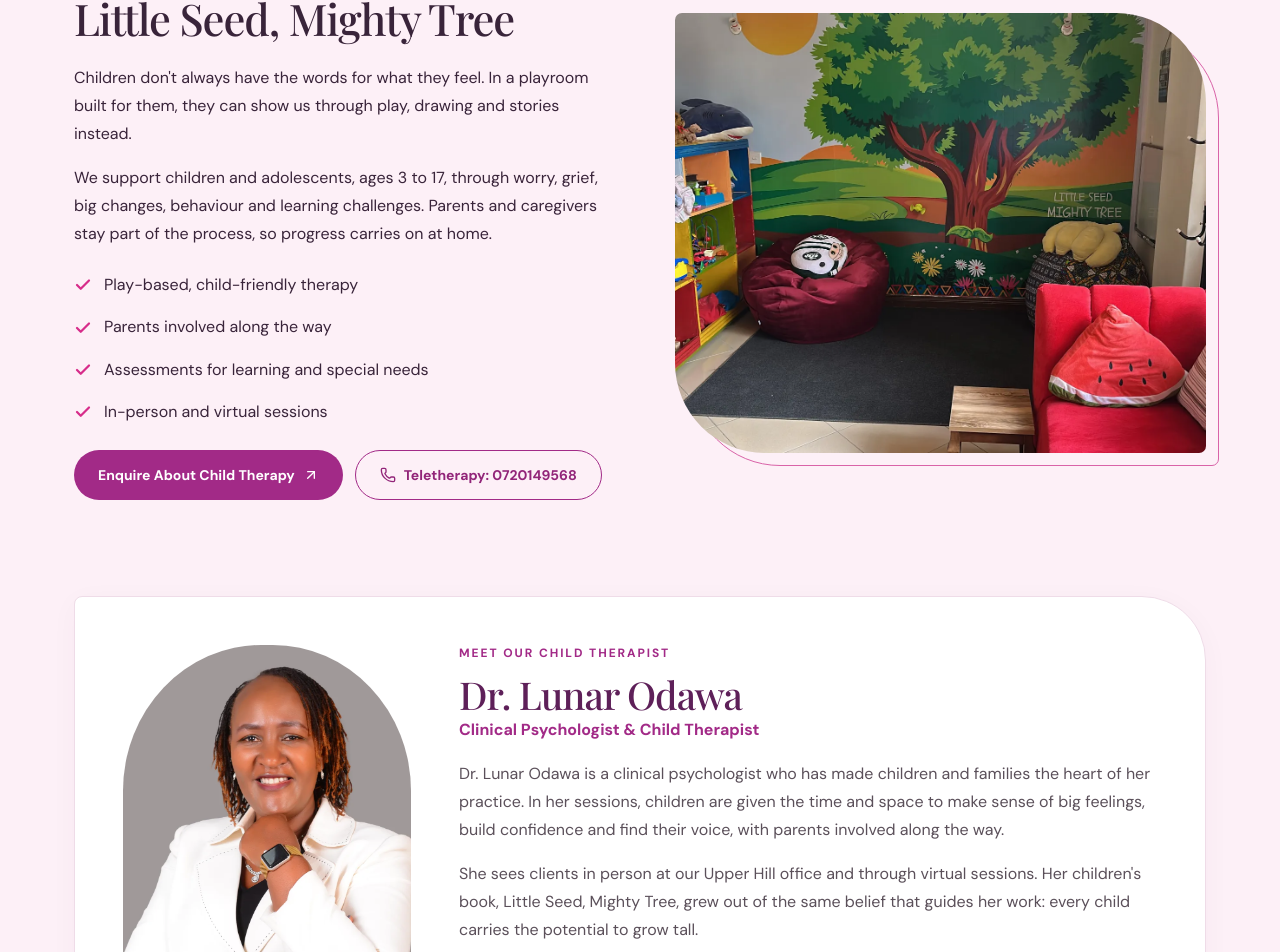
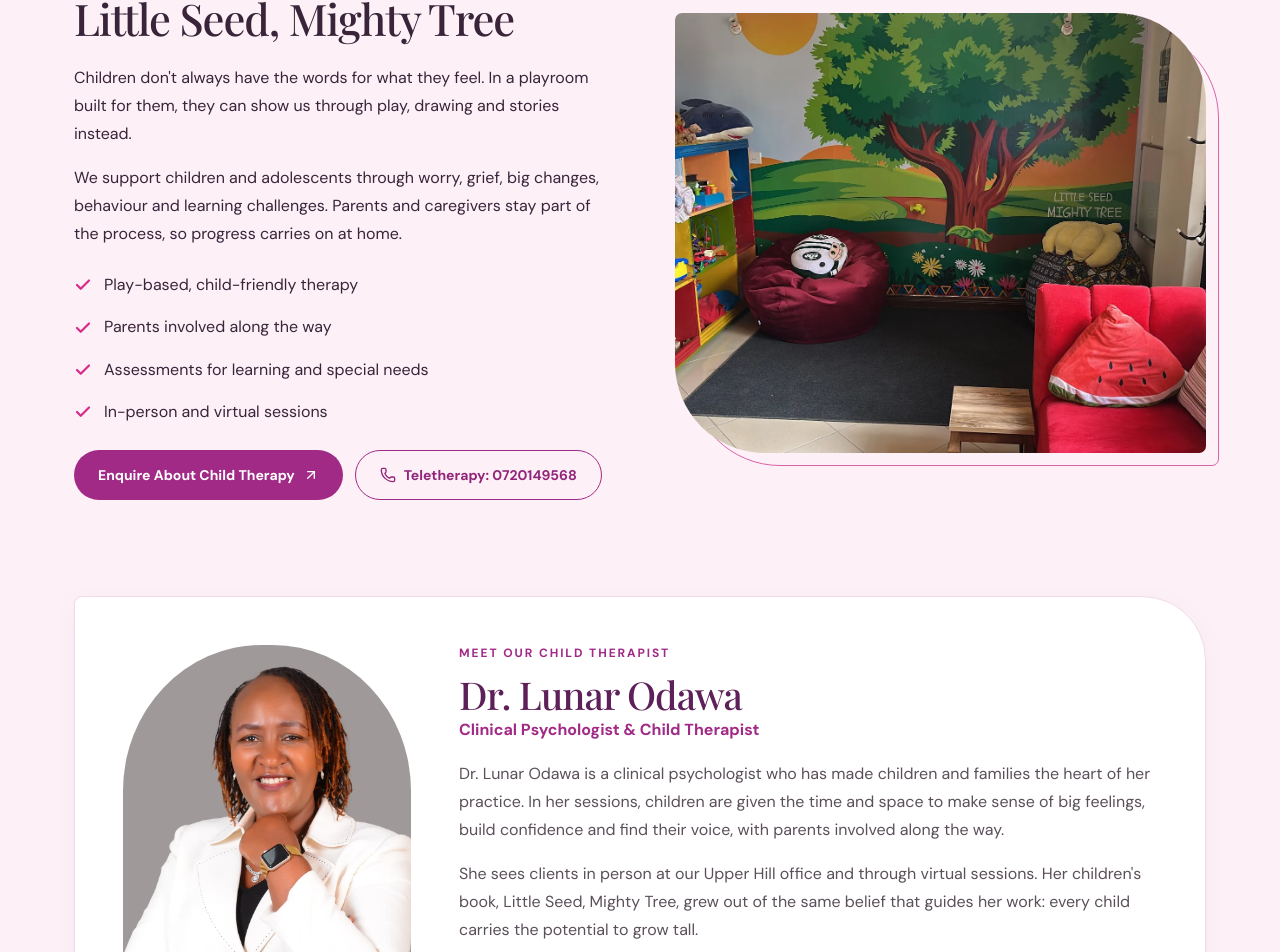
Before and after one commit to rodgersBRY/blossom-consultants, a Next.js app: page / in a window 1280 px wide. Shown: the part 5595-6547 px from the top of the page. Built offline with nearby package versions, Linux system fonts and the light colour scheme.

Commit message:
FEAT: drop the age range from the child therapy intro copy

```diff
--- a/components/child-therapy.tsx
+++ b/components/child-therapy.tsx
@@ -24,10 +24,9 @@ export function ChildTherapy() {
               and stories instead.
             </p>
             <p className="my-4">
-              We support children and adolescents, {childTherapy.ageRange},
-              through worry, grief, big changes, behaviour and learning
-              challenges. Parents and caregivers stay part of the process, so
-              progress carries on at home.
+              We support children and adolescents through worry, grief, big
+              changes, behaviour and learning challenges. Parents and caregivers
+              stay part of the process, so progress carries on at home.
             </p>
             <ul className="my-4">
               {childTherapy.points.map((point) => (
```
